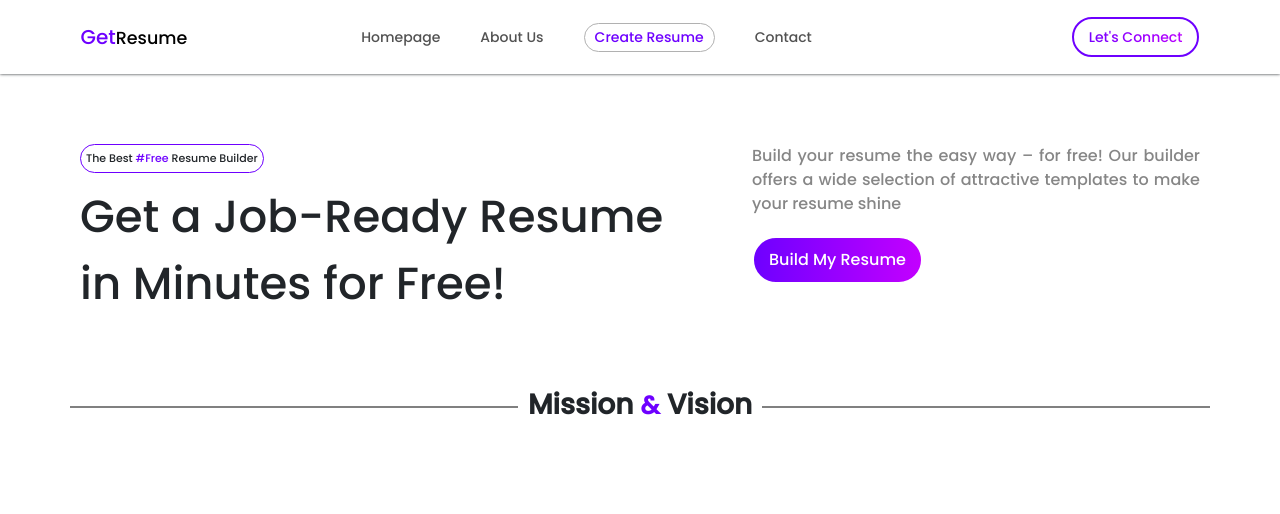
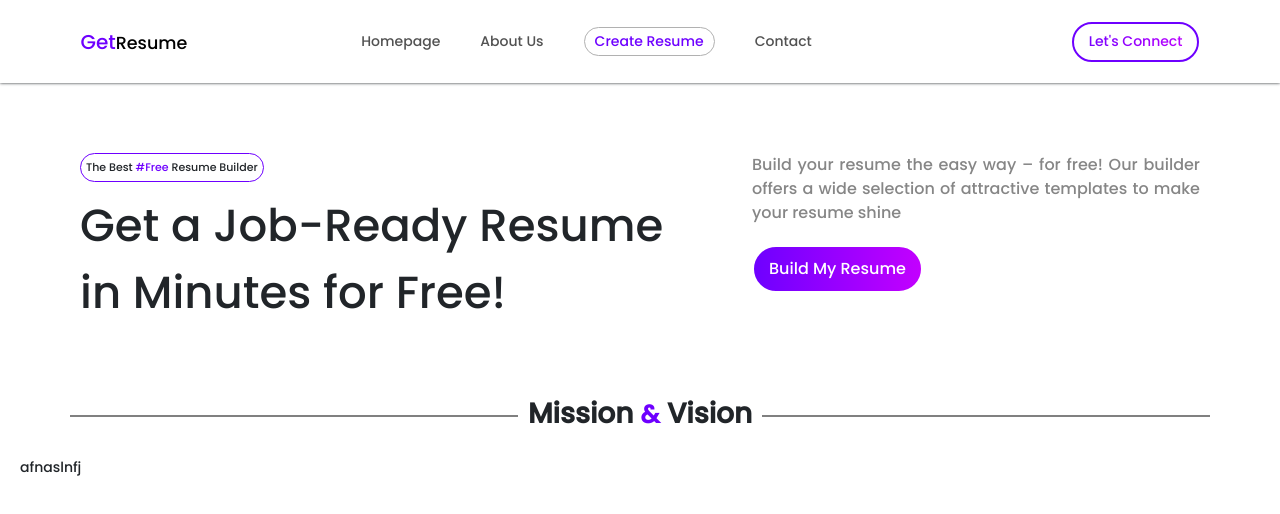
Before and after one commit to kamilraza-dev/Get-Resume, a plain HTML site: page index.html in a window 1280 px wide. Drawn offline with nearby package versions, Linux system fonts and the light colour scheme; a web font is replaced by a local one.

Commit message:
Add files via upload

```diff
--- a/index.html
+++ b/index.html
@@ -70,6 +70,9 @@
               </h2>
               <div class="right-separator"></div>
             </div>
+            <div class="about-content">
+              afnaslnfj
+            </div>
           </section>
     <script src="https://cdn.jsdelivr.net/npm/bootstrap@5.3.0/dist/js/bootstrap.bundle.min.js" integrity="sha384-geWF76RCwLtnZ8qwWowPQNguL3RmwHVBC9FhGdlKrxdiJJigb/j/68SIy3Te4Bkz" crossorigin="anonymous"></script>
 </body>
--- a/style.css
+++ b/style.css
@@ -34,6 +34,10 @@ nav{
 .brand-name-1{
     color: #6e00ff;
     font-size: 20px;
+}
+
+.nav-item {
+    margin: 5px 0 5px 0;
 }
 
 .navbar-link{
@@ -263,3 +267,8 @@ nav{
     color: #6e00ff;
     font-size: 25px;
 }
+
+.about-content{
+    text-align: left;
+    padding: 20px;
+}
```
